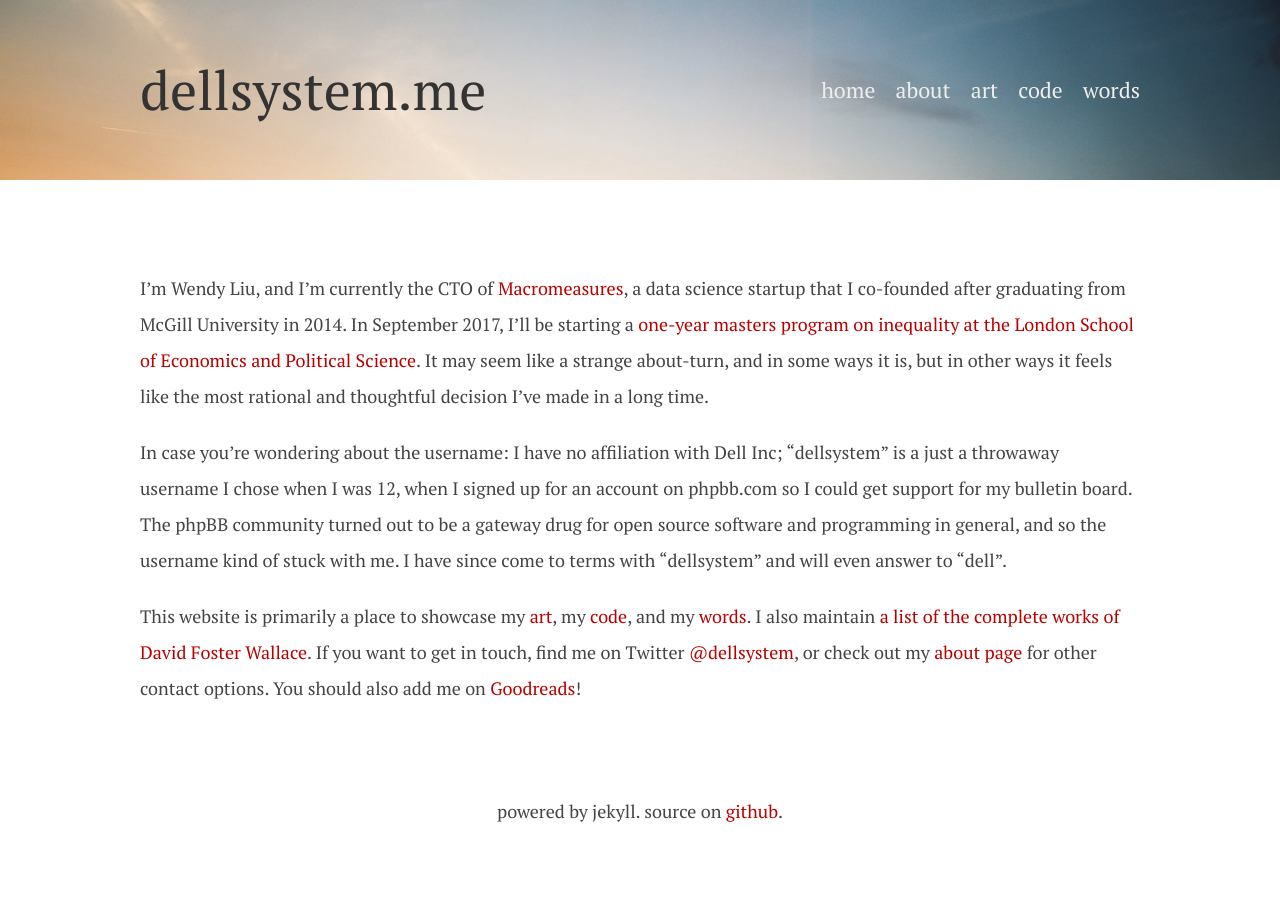
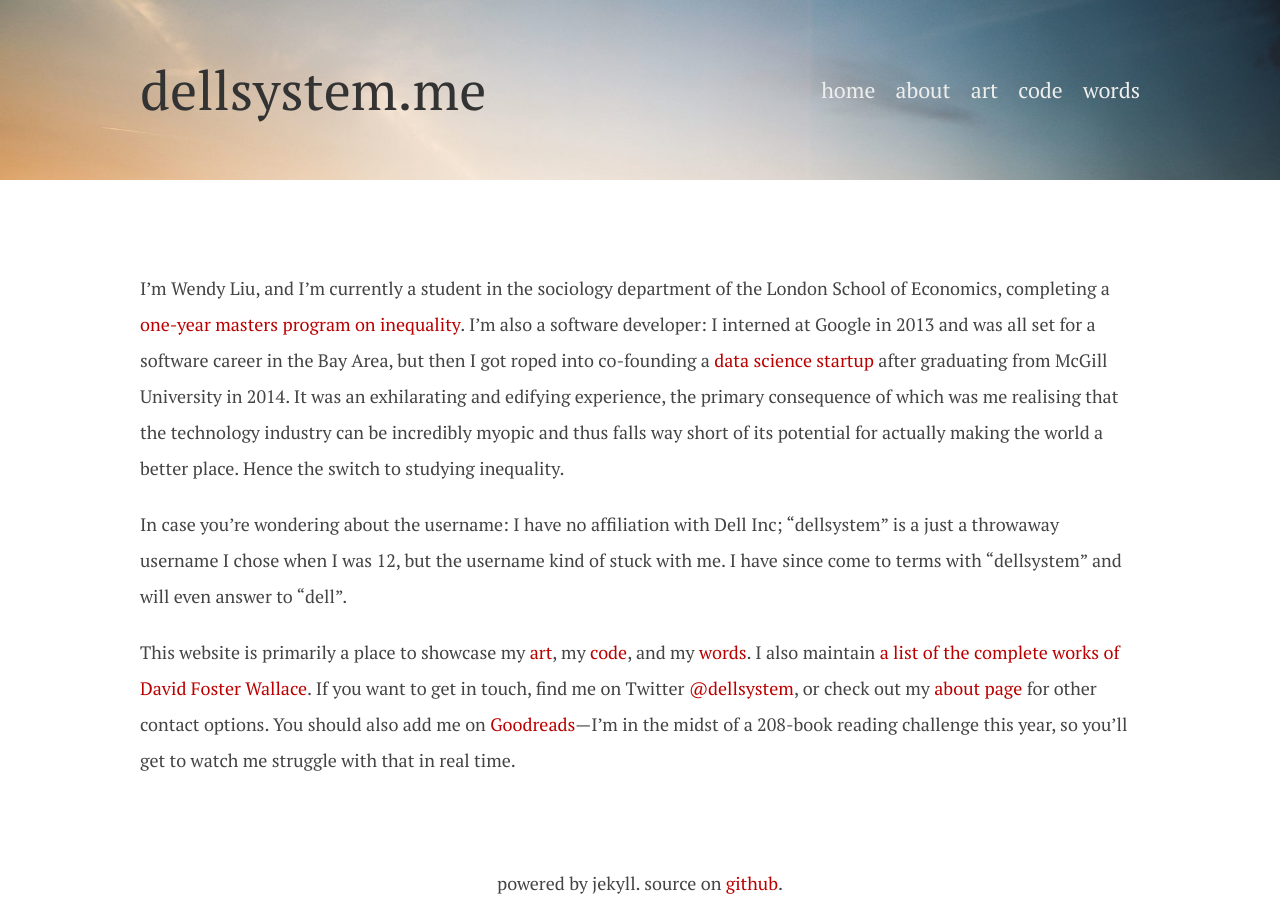
Before and after one commit to dellsystem/dellsystem.github.io, a Jekyll site: the page built from index.md, in a window 1280 px wide. Built offline with Jekyll 4.4.1, drawn with Linux system fonts in a browser that asks for light colours.

Commit message:
Update copy on about/index pages

```diff
--- a/index.md
+++ b/index.md
@@ -2,27 +2,29 @@
 layout: default
 ---
 
-I'm Wendy Liu, and I'm currently the CTO of [Macromeasures], a data science
-startup that I co-founded after graduating from McGill University in 2014. In
-September 2017, I'll be starting a [one-year masters program on inequality at
-the London School of Economics and Political Science][personal statement]. It
-may seem like a strange about-turn, and in some ways it is, but in other ways
-it feels like the most rational and thoughtful decision I've made in a long
-time.
+I'm Wendy Liu, and I'm currently a student in the sociology department of the
+London School of Economics, completing a [one-year masters program on
+inequality][personal statement]. I'm also a software developer: I interned at
+Google in 2013 and was all set for a software career in the Bay Area, but then
+I got roped into co-founding a [data science startup][Macromeasures] after
+graduating from McGill University in 2014. It was an exhilarating and edifying
+experience, the primary consequence of which was me realising that the
+technology industry can be incredibly myopic and thus falls way short of its
+potential for actually making the world a better place. Hence the switch to
+studying inequality.
 
 In case you're wondering about the username: I have no affiliation with Dell
-Inc; "dellsystem" is a just a throwaway username I chose when I was 12, when
-I signed up for an account on phpbb.com so I could get support for my bulletin
-board. The phpBB community turned out to be a gateway drug for open source
-software and programming in general, and so the username kind of stuck with me.
-I have since come to terms with "dellsystem" and will even answer to "dell".
+Inc; "dellsystem" is a just a throwaway username I chose when I was 12, but the
+username kind of stuck with me. I have since come to terms with "dellsystem"
+and will even answer to "dell".
 
 This website is primarily a place to showcase my [art](/art), my [code](/code),
 and my [words](/words). I also maintain [a list of the complete works of David
-Foster Wallace](/dfw).  If you want to get in touch, find me on Twitter
+Foster Wallace](/dfw). If you want to get in touch, find me on Twitter
 [@dellsystem](https://twitter.com/dellsystem), or check out my [about
 page](/about#contact) for other contact options. You should also add me on
-[Goodreads]!
+[Goodreads]—I'm in the midst of a 208-book reading challenge this year, so
+you'll get to watch me struggle with that in real time.
 
 [Macromeasures]: http://macromeasures.com
 [personal statement]: /posts/a-personal-statement
```
Also changed, not shown: about.md (+9 -8 lines).
